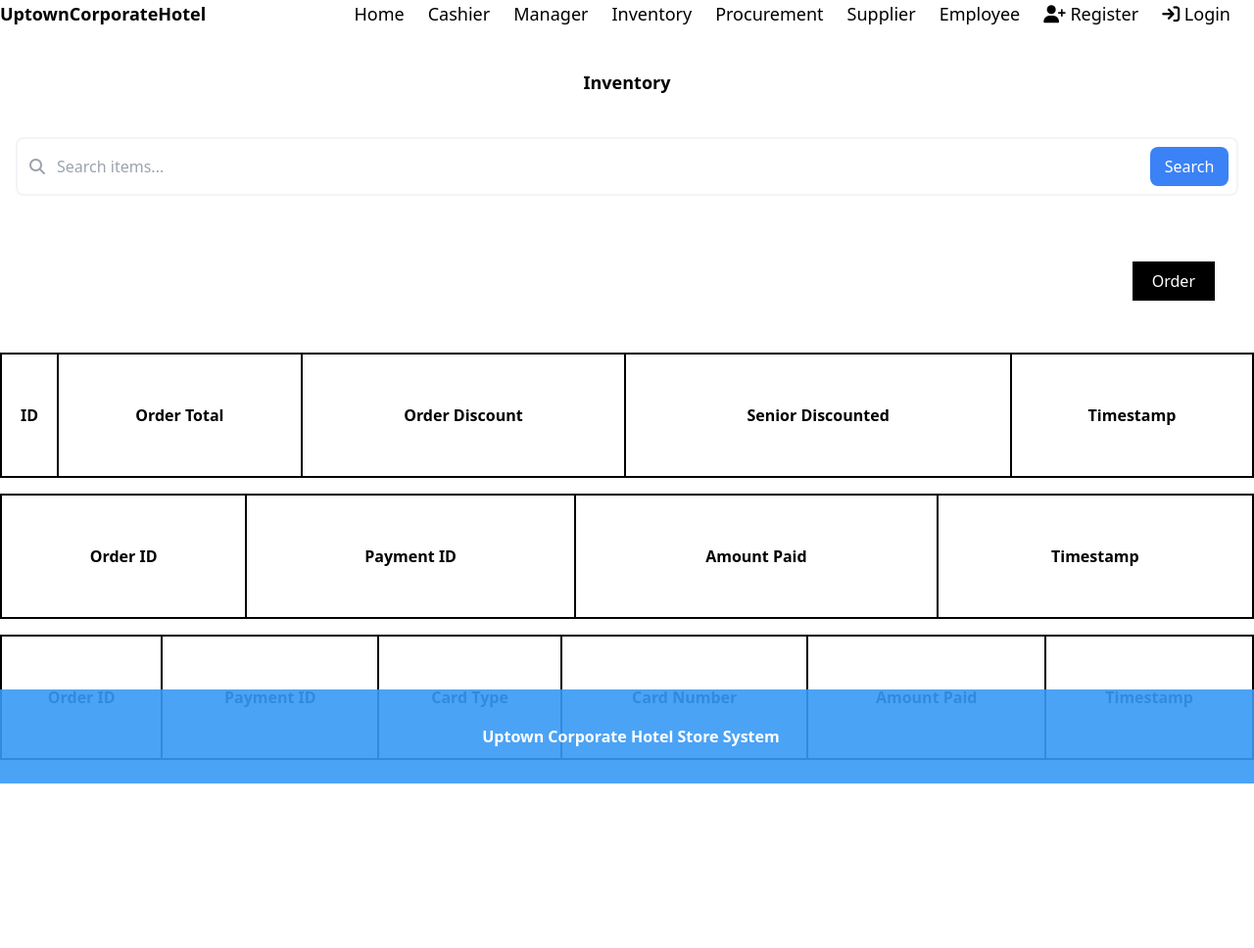
After one commit to rjcquimno/CS3145SAD, a Laravel app: template resources/views/saleshistory.blade.php in a window 1280 px wide. The commit adds this page. Shown: the whole page at 98% size. Run offline with Laravel 9, Linux system fonts and the light colour scheme; the template is opened without the code that fills it, so the values that code supplies are empty; some libraries are stand-ins or nearby versions.

Commit message:
Add files via upload

```diff
--- a/resources/views/components/layout.blade.php
+++ b/resources/views/components/layout.blade.php
@@ -32,15 +32,19 @@
             <a href="/"
                 ><h1 class="flex space-x-6 mr-6 text-lg font-bold">UptownCorporateHotel</h1></a>
             <ul class="flex space-x-6 mr-6 text-lg">
-             @auth
                 <li>
-                    <span class="font-bold">
-                        WELCOME {{auth()->user()->username}}
-                    </span>
+                    <a href="/" class="hover:text-laravel"
+                        >Home</a
+                    >
                 </li>
                 <li>
                     <a href="/salesorder" class="hover:text-laravel"
                         >Cashier</a
+                    >
+                </li>
+                <li>
+                    <a href="/saleshistory" class="hover:text-laravel"
+                        >Manager</a
                     >
                 </li>
                 <li>
@@ -64,51 +68,16 @@
                     >
                 </li>
                 <li>
-                    <form class="inline" method="POST" action="/logout">
-                    @csrf
-                    <button type="submit">
-                        <i class="fa-solid fa-door-closed"></i> Logout
-                    </button>
-                    </form>
-                </li>
-                @else
-                <li>
-                    <a href="/salesorder" class="hover:text-laravel"
-                        >Cashier</a
-                    >
-                </li>
-                <li>
-                    <a href="/inventory" class="hover:text-laravel"
-                        > Inventory</a
-                    >
-                </li>
-                <li>
-                    <a href="/procurement" class="hover:text-laravel"
-                        > Procurement</a
-                    >
-                </li>
-                <li>
-                    <a href="/supplier" class="hover:text-laravel"
-                        > Supplier</a
-                    >
-                </li>
-                <li>
-                    <a href="/employee" class="hover:text-laravel"
-                        > Employee</a
-                    >
-                </li>
-                 <li>
-                    <a href="/register" class="hover:text-laravel"
+                    <a href="register.html" class="hover:text-laravel"
                         ><i class="fa-solid fa-user-plus"></i> Register</a
                     >
                 </li>
                 <li>
-                    <a href="/login" class="hover:text-laravel"
+                    <a href="login.html" class="hover:text-laravel"
                         ><i class="fa-solid fa-arrow-right-to-bracket"></i>
                         Login</a
                     >
                 </li>
-                 @endauth
             </ul>
         </nav>
 
--- a/resources/views/create.blade.php
+++ b/resources/views/create.blade.php
@@ -1,6 +1,6 @@
 <x-layout>
 
-    <x-card>
+    <x-card class="p-10 max-w-lg mx-auto mt-24">
     <header class="text-center">
         <h2 class="text-2xl font-bold uppercase mb-1">
             Create an Item
--- a/resources/views/edit.blade.php
+++ b/resources/views/edit.blade.php
@@ -1,5 +1,4 @@
 <x-layout>
-
     <x-card>
     <header class="text-center">
         <h2 class="text-2xl font-bold uppercase mb-1">
--- a/resources/views/employee.blade.php
+++ b/resources/views/employee.blade.php
@@ -44,6 +44,6 @@
     @endforeach
     </table><br>
     <a href="/createemployee" class="absolute bottom-1/3 left-10 bg-black text-white py-2 px-5">Add employee</a>
-    <a href="/createemployee" class="absolute bottom-1/3 right-10 bg-black text-white py-2 px-5">Attendance</a>
+    <a href="/employee/attendance" class="absolute bottom-1/3 right-10 bg-black text-white py-2 px-5">Attendance</a>
 </section>
 </x-layout>
--- a/resources/views/livewire/addtocarttable.blade.php
+++ b/resources/views/livewire/addtocarttable.blade.php
@@ -3,6 +3,7 @@
 
         <input type="hidden" name="oldquantity[]" value="{{$oldquantity}}" class="text-center" readonly>
         <input type="hidden" name="barcode[]" value="{{$barcode}}" class="text-center" readonly>
+         <input type="hidden" name="discount[]" value="{{$discount}}" class="text-center" readonly>
         <td class="border-2 border-black">{{$barcode}}</td>
         <td class="border-2 border-black">{{$name}}</td>
         <td class="border-2 border-black"> <input wire:model="quantity" wire:change="quantchange" type="text" name="quantity[]"></td>
--- a/resources/views/livewire/seniorbutton.blade.php
+++ b/resources/views/livewire/seniorbutton.blade.php
@@ -1,5 +1,8 @@
 <div>
     {{-- Close your eyes. Count to one. That is how long forever feels. --}}
     <button type="button" wire:click="clickEvt" class="bg-green-500 hover:bg-green-700 text-white font-bold py-2 px-4 rounded">{{ $msg }}</button>
+    <button type="button" wire:click="clickEvt2" class="bg-green-500 hover:bg-green-700 text-white font-bold py-2 px-4 rounded">{{ $msg2 }}</button>
 
+    <input type="hidden" name="cardmode" value="{{$cardmode}}" class="text-center">
+    <p>{{$cardmode}}</p>
 </div>
--- /dev/null
+++ b/resources/views/saleshistory.blade.php
@@ -0,0 +1,82 @@
+
+<x-layout>
+
+    <section class="relative h-20 flex flex-col justify-center align-center text-center space-y-4 mb-4 text-xl">
+<h1 class="text-lg font-bold align-center">Inventory</h1>
+    </section>
+@include('partials._search')
+@livewireScripts
+<a href="/create" class="absolute top-1/3 right-10 bg-black text-white py-2 px-5">Order</a>
+
+<br/>
+<br/>
+<br/>
+<br/>
+<br/>
+<br/>
+<section class="flex flex-col justify-center align-center text-center space-y-4 mb-4">
+       <table class="table-auto w-25 overflow-y-scroll h-32">
+        <tr class="font-bold text-center">
+            <td class="border-2 border-black">ID</td>
+            <td class="border-2 border-black">Order Total</td>
+            <td class="border-2 border-black">Order Discount</td>
+            <td class="border-2 border-black">Senior Discounted</td>
+            <td class="border-2 border-black">Timestamp</td>
+        </tr>
+    @foreach ($salelist as $sales)
+    @csrf
+        <tr class="border-2 border-black text-center">
+            <td class="border-2 border-black">{{$sales['id']}}</td>
+            <td class="border-2 border-black">{{$sales['order_total']}}</td>
+            <td class="border-2 border-black">{{$sales['order_discount']}}</td>
+            <td class="border-2 border-black">{{$sales['order_senior_discount']}}</td>
+            <td class="border-2 border-black">{{$sales['created_at']}}</td>
+            </td>
+        </tr>
+    @endforeach
+    </table>
+
+    <table class="table-auto w-25 overflow-y-scroll h-32">
+        <tr class="font-bold text-center">
+            <td class="border-2 border-black">Order ID</td>
+            <td class="border-2 border-black">Payment ID</td>
+            <td class="border-2 border-black">Amount Paid</td>
+            <td class="border-2 border-black">Timestamp</td>
+        </tr>
+    @foreach ($cashlist as $cash)
+    @csrf
+        <tr class="border-2 border-black text-center">
+            <td class="border-2 border-black">{{$cash['order_id']}}</td>
+            <td class="border-2 border-black">{{$cash['cashpayment_id']}}</td>
+            <td class="border-2 border-black">{{$cash['cashpayment_amount']}}</td>
+            <td class="border-2 border-black">{{$cash['created_at']}}</td>
+            </td>
+        </tr>
+    @endforeach
+    </table>
+
+     <table class="table-auto w-25 overflow-y-scroll h-32">
+        <tr class="font-bold text-center">
+            <td class="border-2 border-black">Order ID</td>
+            <td class="border-2 border-black">Payment ID</td>
+            <td class="border-2 border-black">Card Type</td>
+            <td class="border-2 border-black">Card Number</td>
+            <td class="border-2 border-black">Amount Paid</td>
+            <td class="border-2 border-black">Timestamp</td>
+        </tr>
+    @foreach ($cardlist as $card)
+    @csrf
+        <tr class="border-2 border-black text-center">
+            <td class="border-2 border-black">{{$card['order_id']}}</td>
+            <td class="border-2 border-black">{{$card['cardpayment_id']}}</td>
+            <td class="border-2 border-black">{{$card['card_number']}}</td>
+            <td class="border-2 border-black">{{$card['card_type']}}</td>
+            <td class="border-2 border-black">{{$card['cardpayment_amount']}}</td>
+            <td class="border-2 border-black">{{$card['created_at']}}</td>
+            </td>
+        </tr>
+    @endforeach
+    </table>
+
+</section>
+</x-layout>
```
Also changed, not shown: resources/views/editemployee.blade.php (+7 -2 lines), resources/views/employeeattendance.blade.php (added, +62 -0 lines), resources/views/salesorder.blade.php (+13 -41 lines).
